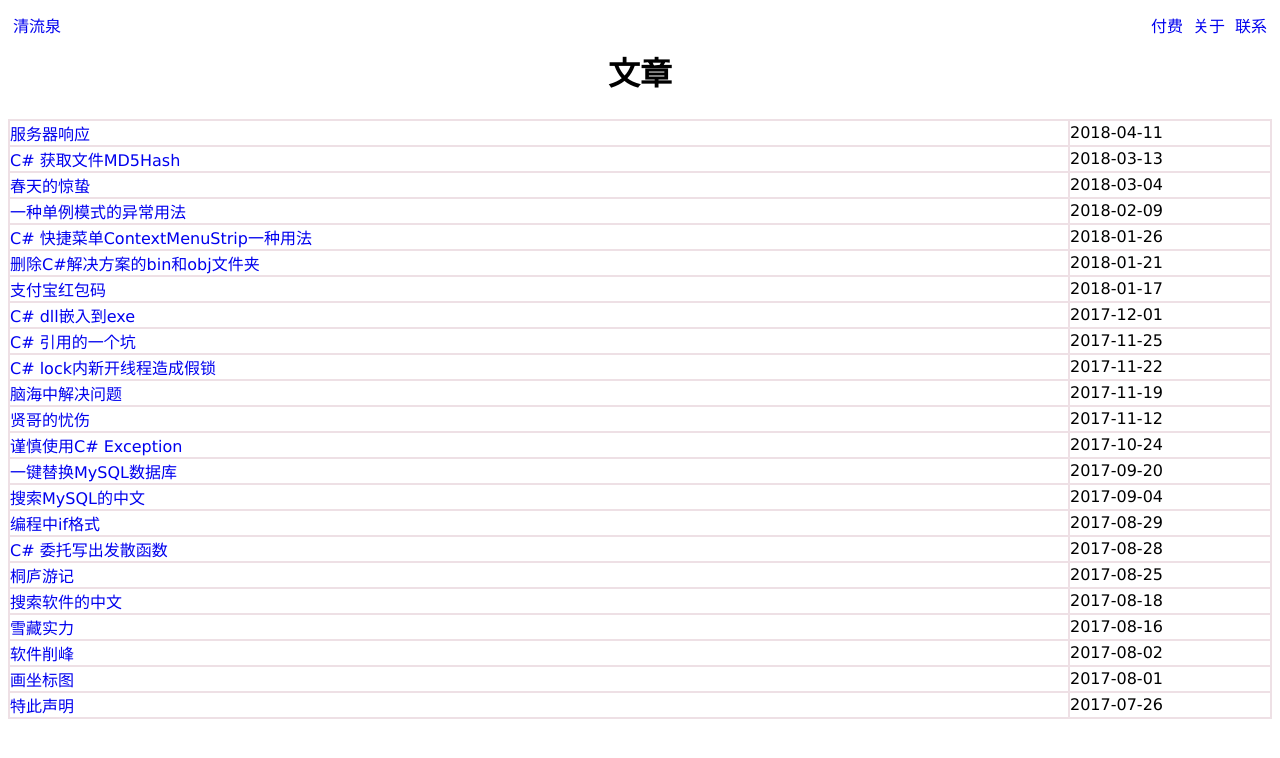
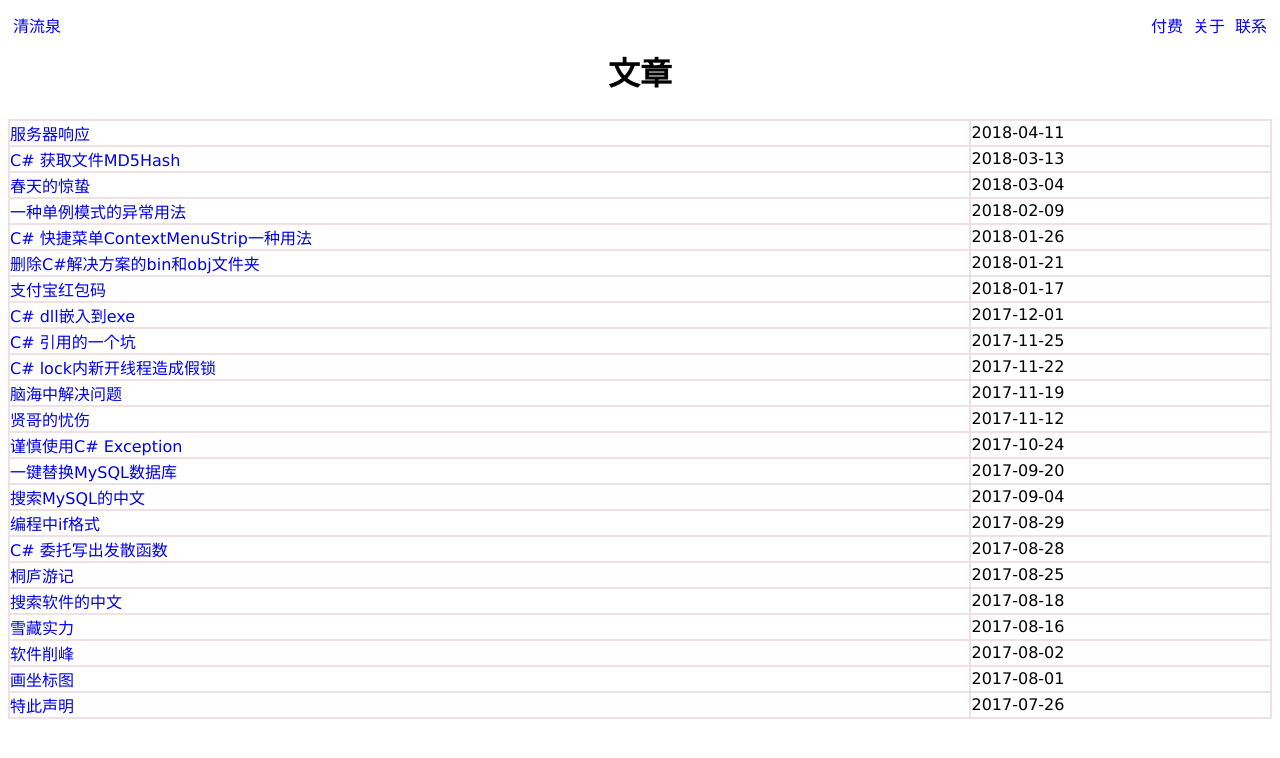
Before and after one commit to yinyongxian/yinyongxian.github.io, a Jekyll site: the page built from index.html, in a window 1280 px wide. Shown: the top 758 px of the page. Built offline with Jekyll 4.4.1, drawn with Linux system fonts in a browser that asks for light colours.

Commit message:
表格更新

```diff
--- a/Media/style/main.css
+++ b/Media/style/main.css
@@ -133,3 +133,8 @@ ul {
 li {
 	margin: 5px;
 }
+
+td {
+	width: auto;
+	white-space: nowrap;
+}
--- a/index.html
+++ b/index.html
@@ -24,7 +24,7 @@ title: 清流泉
             <td>
                 <a href="{{ post.url }}" >{{ post.title }}</a>
             </td>
-            <td width="200">
+            <td>
                 {{ post.date | date: "%F" }}
             </td>
         </tr>
```
